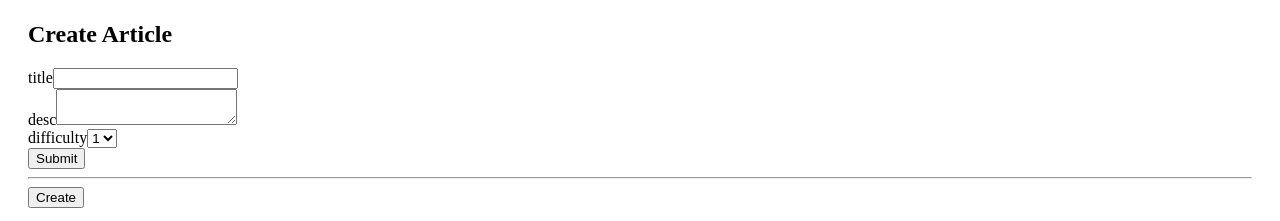
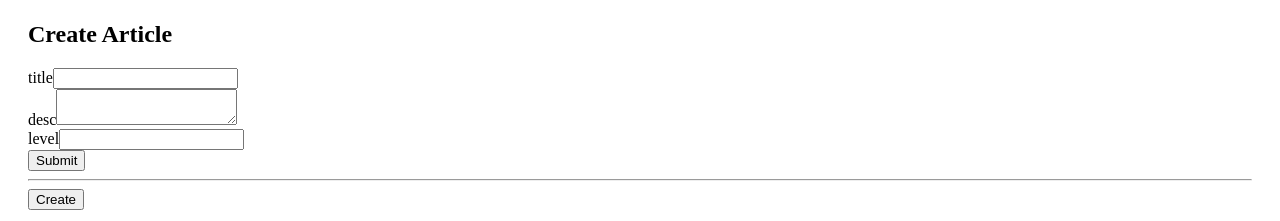
Before and after one commit to chaewon5205/react-basic, a React (Vite) app: page / in a window 1280 px wide. Both pictures are taken after a click on the button "Create". Shown: the part 228-449 px from the top of the page. Built offline with nearby package versions, Linux system fonts and the light colour scheme.

Commit message:
feat: 최종 완료본

```diff
--- a/src/App.jsx
+++ b/src/App.jsx
@@ -17,18 +17,23 @@ function App() {
     desc: "기본언어인 html, css, javascript부터 학습합니다.",
   });
   const [content, setContent] = useState([
-    { id: "1", title: "UI/UX 개발", desc: "사용자 경험을 고려한 직관적이고 반응성 높은 화면 구현", difficulty: 1 },
+    {
+      id: "1",
+      title: "UI/UX 개발",
+      desc: "사용자 경험을 고려한 직관적이고 반응성 높은 화면 구현",
+      level: 1,
+    },
     {
       id: "2",
       title: "재사용이 가능한 UI 개발",
       desc: "컴포넌트 기반으로 동일한 UI를 효율적으로 재사용 가능",
-      difficulty: 2,
+      level: 2,
     },
     {
       id: "3",
       title: "애니메이션 구현",
       desc: "상태 변화에 따른 자연스럽고 동적인 화면 효과 구현",
-      difficulty: 3,
+      level: 3,
     },
   ]);
   // const [maxId, setMaxid] = useState(3);
@@ -37,69 +42,32 @@ function App() {
 
   let _title = null;
   let _desc = null;
+  let _level = null;
   let _article = null;
-  let _difficulty = null;
 
   const selectedArticle = useMemo(() => content.find(item => item.id === id), [content, id]);
 
   const handleDelete = () => {
     if (window.confirm("정말 삭제할까요")) {
       setContent(prev => prev.filter(item => item.id !== id));
+    }
     setMode("welcome");
-    } else {
-      setMode("welcome");
-    }
   };
-
-  if (mode === "welcome") {
-    _title = welcome.title;
-    _desc = welcome.desc;
-    _article = <MyArticle title={_title} desc={_desc} />;
-  } else if (mode === "read") {
-    if (selectedArticle) {
-      _title = selectedArticle.title;
-      _desc = selectedArticle.desc;
-      _difficulty = selectedArticle.difficulty;
-    }
-    _article = (
-      <MyArticle
-        title={_title}
-        desc={_desc}
-        difficulty={_difficulty}
-        onChangeMode={() => {
-          setMode("update");
-        }}
-        onDelete={handleDelete}
-      />
-    );
-  } else if (mode === "create") {
-    _article = (
-      <CreateArticle
-        onSubmit={(_title, _desc) => {
+  const handleSubmitCreate = (_title, _desc, _level) => {
     const newId = uuidv4();
 
     let _contents = content.concat({
       id: newId,
       title: _title,
       desc: _desc,
-            difficulty: _difficulty,
+      level: _level,
     });
     setContent(_contents);
     // setMaxid(newId);
     setId(newId);
     setMode("read");
-        }}
-      />
-    );
-  } else if (mode === "update") {
-    if (!selectedArticle) return null;
-
-    _article = (
-      <UpdateArticle
-        title={selectedArticle.title}
-        desc={selectedArticle.desc}
-        difficulty={selectedArticle.difficulty}
-        onSubmit={(_title, _desc, _difficulty) => {
+  };
+  const handleSubmitUpdate = (_title, _desc, _level) => {
     setContent(prev =>
       prev.map(p =>
         p.id === id
@@ -107,16 +75,46 @@ function App() {
               ...p,
               title: _title,
               desc: _desc,
-                    difficulty: _difficulty,
+              level: _level,
             }
           : p,
       ),
     );
     setMode("read");
+  };
+
+  const renderArticle = () => {
+    switch (mode) {
+      case "read":
+        return (
+          <MyArticle
+            title={selectedArticle?.title ?? welcome.title}
+            desc={selectedArticle?.desc ?? welcome.desc}
+            level={selectedArticle?.level ?? welcome.level}
+            onChangeMode={() => {
+              setMode("update");
             }}
+            onDelete={handleDelete}
           />
         );
+
+      case "create":
+        return <CreateArticle onSubmit={handleSubmitCreate} />;
+
+      case "update":
+        return (
+          <UpdateArticle
+            title={selectedArticle.title}
+            desc={selectedArticle.desc}
+            level={selectedArticle.level}
+            onSubmit={handleSubmitUpdate}
+          />
+        );
+
+      default: //welcome
+        return <MyArticle title={welcome.title} desc={welcome.desc} />;
     }
+  };
 
   const handleChangeMode = useCallback(_id => {
     console.log(_id);
@@ -134,19 +132,8 @@ function App() {
           setMode("welcome");
         }}
       />
-      {/* <header>
-        <h1
-          className="logo"
-          onClick={() => {
-            setMode("welcome");
-          }}
-        >
-          {subject.title}
-        </h1>
-        <p>{subject.desc}</p>
-      </header> */}
       <Nav data={content} onChangeMode={handleChangeMode} />
-      {_article}
+      {renderArticle()}
       <hr />
       <Controls
         onChangeMode={() => {
--- /dev/null
+++ b/src/components/ArticleForm.jsx
@@ -0,0 +1,44 @@
+import { useState } from "react";
+
+function ArticleForm({ initTitle = "", initDesc = "", initLevel = "", onSubmit }) {
+  const [content, setContent] = useState({
+    title: initTitle,
+    desc: initDesc,
+    level: initLevel,
+  });
+
+  const handleChange = e => {
+    const { name, value } = e.target;
+    setContent(prev => {
+      return {
+        ...prev,
+        [name]: value,
+      };
+    });
+  };
+
+  return (
+    <form
+      action=""
+      onSubmit={e => {
+        e.preventDefault();
+        onSubmit(content.title, content.desc, content.level);
+      }}
+    >
+      <div>
+        <label htmlFor="title">title</label>
+        <input type="text" name="title" id="title" value={content.title} onChange={handleChange} />
+      </div>
+      <div>
+        <label htmlFor="desc">desc</label>
+        <textarea name="desc" id="desc" value={content.desc} onChange={handleChange}></textarea>
+      </div>
+      <div>
+        <label htmlFor="level">level</label>
+        <input type="number" name="level" id="level" value={content.level} onChange={handleChange} />
+      </div>
+      <button>Submit</button>
+    </form>
+  );
+}
+export default ArticleForm;
--- a/src/components/MyArticle.jsx
+++ b/src/components/MyArticle.jsx
@@ -1,11 +1,11 @@
-function MyArticle({ title, desc, difficulty, onChangeMode, onDelete }) {
+function MyArticle({ title, desc, level, onChangeMode, onDelete }) {
   console.log("MyArticle render");
   return (
     <section>
       <article>
         <h2>{title}</h2>
         <p>{desc}</p>
-        {difficulty && <p>난이도 : {difficulty}</p>}
+        {level && <p>난이도:{level}</p>}
       </article>
       {onChangeMode && <button onClick={onChangeMode}>수정</button>}
       {onDelete && <button onClick={onDelete}>삭제</button>}
--- a/src/components/Nav.jsx
+++ b/src/components/Nav.jsx
@@ -7,11 +7,11 @@ const Nav = memo(function Nav({ data, onChangeMode }) {
     <li key={d.id}>
       <a
         href={`/${d.id}`}
-        data-id={d.id}
+        // data-id={d.id}
         onClick={e => {
           // console.log(e.target.dataset.id);
           e.preventDefault();
-          onChangeMode(e.target.dataset.id);
+          onChangeMode(d.id);
         }}
       >
         {d.title}
--- a/src/components/UpdateArticle.jsx
+++ b/src/components/UpdateArticle.jsx
@@ -1,64 +1,12 @@
-import { useState } from "react";
+import ArticleForm from "./ArticleForm";
 
-function UpdateArticle({ title, desc, difficulty, onSubmit }) {
+function UpdateArticle({ title, desc, level, onSubmit }) {
   console.log("UpdateArticle render");
-  const [content, setContent] = useState({
-    title: title,
-    desc: desc,
-    difficulty: difficulty,
-  });
-  // const [newTitle, setNewTitle] = useState(title);
-  // const [newDesc, setNewDesc] = useState(desc);
-
-  // const handleTitleChange = e => {
-  //   setNewTitle(e.target.value);
-  // };
-  // const handleDescChange = e => {
-  //   setNewDesc(e.target.value);
-  // };
-
-  const handleChange = e => {
-    const { name, value } = e.target;
-    setContent(prev => {
-      return {
-        ...prev,
-        [name]: value,
-      };
-    });
-  };
 
   return (
     <>
       <h2>Update Article</h2>
-      <form
-        action=""
-        onSubmit={e => {
-          e.preventDefault();
-          onSubmit(content.title, content.desc, content.difficulty);
-        }}
-      >
-        <div>
-          <label htmlFor="title">title</label>
-          <input type="text" name="title" id="title" value={content.title} onChange={handleChange} />
-        </div>
-        <div>
-          <label htmlFor="desc">desc</label>
-          <textarea name="desc" id="desc" value={content.desc} onChange={handleChange}></textarea>
-        </div>
-        <div>
-          <label htmlFor="difficulty">difficulty</label>
-
-          <select name="difficulty" id="difficulty" value={content.difficulty} onChange={handleChange}>
-            <option value="1">1</option>
-            <option value="2">2</option>
-            <option value="3">3</option>
-            <option value="4">4</option>
-            <option value="5">5</option>
-          </select>
-        </div>
-
-        <button>Submit</button>
-      </form>
+      <ArticleForm initTitle={title} initDesc={desc} initLevel={level} onSubmit={onSubmit} />
     </>
   );
 }
--- a/src/components/createArticle.jsx
+++ b/src/components/createArticle.jsx
@@ -1,36 +1,11 @@
+import ArticleForm from "./ArticleForm";
+
 function CreateArticle({ onSubmit }) {
   console.log("CreateArticle render");
   return (
     <>
       <h2>Create Article</h2>
-      <form
-        action=""
-        onSubmit={e => {
-          e.preventDefault();
-          onSubmit(e.target.title.value, e.target.desc.value, e.target.difficulty.value);
-        }}
-      >
-        <div>
-          <label htmlFor="title">title</label>
-          <input type="text" name="title" id="title" />
-        </div>
-        <div>
-          <label htmlFor="desc">desc</label>
-          <textarea name="desc" id="desc"></textarea>
-        </div>
-        <div>
-          <label htmlFor="difficulty">difficulty</label>
-
-          <select name="difficulty" id="difficulty">
-            <option value="1">1</option>
-            <option value="2">2</option>
-            <option value="3">3</option>
-            <option value="4">4</option>
-            <option value="5">5</option>
-          </select>
-        </div>
-        <button>Submit</button>
-      </form>
+      <ArticleForm onSubmit={onSubmit} />
     </>
   );
 }
```
Lines whose indentation alone changed are shown as unchanged.
